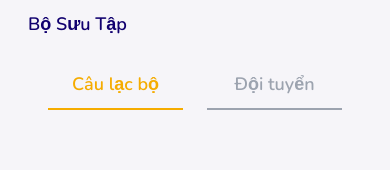
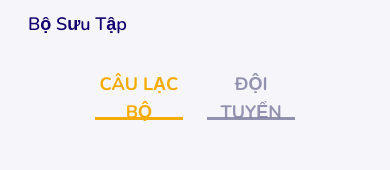
Before and after one commit to AmosIvor/football_shop, a React (Vite) app: page / in a window 390 px wide. Shown: the part 456-626 px from the top of the page. Built offline with nearby package versions, Linux system fonts and the light colour scheme; no server answers; grey boxes are pictures that could not be loaded.

Commit message:
set up product api file

```diff
--- a/src/apis/product.api.ts
+++ b/src/apis/product.api.ts
@@ -22,6 +22,9 @@ const productApi = {
   getProductsByPrice({ price_min = PRICE_MIN, price_max = PRICE_MAX, page = 1, limit = 10 }: ProductListConfig) {
     return http.get<Product>(`${API.product}/get-by-price/${price_min}/${price_max}/${page}/${limit}`)
   },
+  getProductsByCategory({ category, value, page, limit }: ProductListConfig) {
+    return http.get<Product>(`${API.product}/get-by-cate/${category}/${value}/${page}/${limit}`)
+  },
 
   getProductDetail(idProduct: string) {
     return http.get<Product>(`${API.product}/get-by-id/${idProduct}`)
--- /dev/null
+++ b/src/apis/user.api.ts
@@ -0,0 +1,10 @@
+import { User } from '~/types/user.type'
+import http from '~/utils/http'
+
+const userApi = {
+  getProfile() {
+    return http.get<User>('api/Accounts/read-me')
+  }
+}
+
+export default userApi
--- a/src/pages/Cart/Cart.tsx
+++ b/src/pages/Cart/Cart.tsx
@@ -42,6 +42,7 @@ export default function Cart() {
           {Array(6)
             .fill(0)
             .map((_, index) => (
+              // item
               <div
                 className='mb-3 mt-3 grid grid-cols-12 items-start gap-3 border border-gray-200  px-4 py-4 text-base text-black sm:px-5 md:px-4 md:text-base lg:items-center lg:px-5 lg:text-base xl:text-lg'
                 key={index}
--- a/src/pages/Home/Home.tsx
+++ b/src/pages/Home/Home.tsx
@@ -1,8 +1,58 @@
-import { Link } from 'react-router-dom'
+import { useQuery } from '@tanstack/react-query'
+import classNames from 'classnames'
+import { isUndefined, omit, omitBy } from 'lodash'
+import { Link, createSearchParams, useNavigate } from 'react-router-dom'
+import productApi from '~/apis/product.api'
 import Product from '~/components/Product'
 import PATH from '~/constants/path'
+import useQueryParams from '~/hooks/useQueryParams'
+import { ProductListConfig } from '~/types/product.type'
+
+type QueryConfig = {
+  [key in keyof ProductListConfig]: string
+}
+
+const CATEGORY = {
+  club: 'club',
+  nation: 'nation'
+} as const
 
 export default function Home() {
+  const queryParams: QueryConfig = useQueryParams()
+  const queryConfig: QueryConfig = omitBy(
+    {
+      page: queryParams.page || '1',
+      limit: queryParams.limit || '20',
+      price_min: queryParams.price_min,
+      price_max: queryParams.price_max,
+      category: queryParams.category || CATEGORY.club,
+      value: queryParams.value
+    },
+    isUndefined
+  )
+  console.log('query config: ', queryConfig)
+  const { category } = queryConfig
+
+  const navigate = useNavigate()
+
+  const { data: productsData } = useQuery({
+    queryKey: ['products', queryConfig],
+    queryFn: productApi.getProducts
+  })
+
+  const isActiveCategory = (categoryValue: keyof typeof CATEGORY) => {
+    return categoryValue === category
+  }
+
+  const handleSort = (categoryValue: keyof typeof CATEGORY) => {
+    navigate({
+      pathname: PATH.home,
+      search: createSearchParams(omit({ ...queryConfig, category: categoryValue }, ['page', 'limit'])).toString()
+    })
+  }
+
+  // console.log('productList: ', productsData)
+
   return (
     <div className='bg-football-grayF6'>
       <div className='mx-auto w-full px-0 md:w-[90%] md:px-4 lg:w-[84%] xl:w-[78%]'>
@@ -51,11 +101,37 @@ export default function Home() {
         <div className='py-[70px] text-lg font-semibold text-football-blue11'>
           <h2 className='mb-8 capitalize'>Bộ sưu tập</h2>
           <div className='mx-5 flex items-center justify-center gap-6 md:mx-10 md:gap-10'>
-            <button className='flex h-[40px] w-full flex-col items-center justify-start border-b-[2px] border-football-primary font-semibold normal-case text-football-primary hover:border-football-primary hover:text-football-primary sm:h-[50px] sm:border-b-[3px] md:font-bold md:uppercase lg:w-[30%]'>
+            {/* <button className='flex h-[40px] w-full flex-col items-center justify-start border-b-[2px] border-football-primary font-semibold normal-case text-football-primary hover:border-football-primary hover:text-football-primary sm:h-[50px] sm:border-b-[3px] md:font-bold md:uppercase lg:w-[30%]'>
               Câu lạc bộ
             </button>
 
             <button className='flex h-[40px] w-full flex-col items-center justify-start border-b-[2px] border-gray-400 font-semibold normal-case text-gray-400 hover:border-football-primary hover:text-football-primary sm:h-[50px] sm:border-b-[3px] md:font-bold md:uppercase lg:w-[30%]'>
+              Đội tuyển
+            </button> */}
+
+            <button
+              className={classNames(
+                'flex h-[50px] w-[30%] flex-col items-center justify-start border-b-[3px] font-bold uppercase hover:border-football-primary hover:text-football-primary',
+                {
+                  'border-b-football-primary text-football-primary': isActiveCategory(CATEGORY.club),
+                  'border-b-football-gray7A/80 text-football-gray7A/80': !isActiveCategory(CATEGORY.club)
+                }
+              )}
+              onClick={() => handleSort(CATEGORY.club)}
+            >
+              Câu lạc bộ
+            </button>
+
+            <button
+              className={classNames(
+                'flex h-[50px] w-[30%] flex-col items-center justify-start border-b-[3px] font-bold uppercase hover:border-football-primary hover:text-football-primary',
+                {
+                  'border-b-football-primary text-football-primary': isActiveCategory(CATEGORY.nation),
+                  'border-b-football-gray7A/80 text-football-gray7A/80': !isActiveCategory(CATEGORY.nation)
+                }
+              )}
+              onClick={() => handleSort(CATEGORY.nation)}
+            >
               Đội tuyển
             </button>
           </div>
--- a/src/utils/http.ts
+++ b/src/utils/http.ts
@@ -26,7 +26,6 @@ class Http {
       (config) => {
         if (this.accessToken && config.headers) {
           config.headers.Authorization = this.accessToken
-          console.log('config_request: ', config)
           return config
         }
         return config
@@ -39,7 +38,6 @@ class Http {
     // Add a response interceptor
     this.instance.interceptors.response.use(
       (response) => {
-        console.log('response', response)
         const { url } = response.config
         // if (url === '/login' || url === '/register')
         if (url === '/api/Accounts/login') {
```
Also changed, not shown: src/types/product.type.ts (+8 -0 lines).
